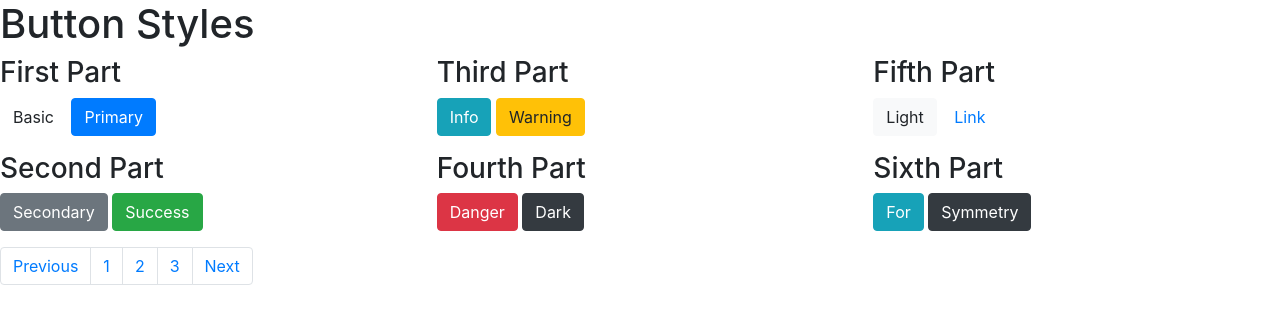
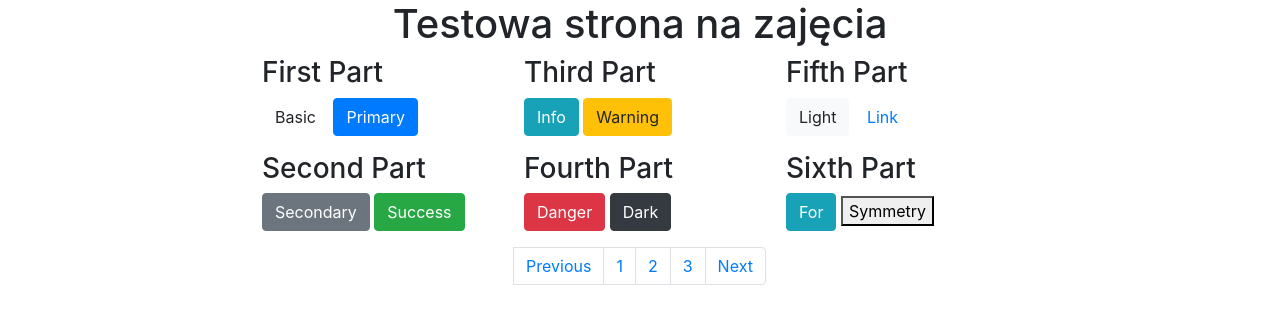
Before and after one commit to Jacek-Kapral/webappslab01, a plain HTML site: page strona.html in a window 1280 px wide. Drawn offline with nearby package versions, Linux system fonts and the light colour scheme.

Commit message:
Cosmetic changes - putting buttons in columns

```diff
--- a/strona.html
+++ b/strona.html
@@ -1,7 +1,7 @@
 <!DOCTYPE html>
 <html lang="en">
 <head>
-  <title>Bootstrap Example</title>
+  <title>Webapps Lab 01</title>
   <meta charset="utf-8">
   <meta name="viewport" content="width=device-width, initial-scale=1">
   <link rel="stylesheet" href="https://cdn.jsdelivr.net/npm/bootstrap@4.6.2/dist/css/bootstrap.min.css">
@@ -11,9 +11,11 @@
 </head>
 <body>
 
-<h1>Button Styles</h1>
+<div class="d-flex justify-content-center"><h1>Testowa strona na zajęcia</h1></div>
 <div class="row">
+<div class="col">
 
+</div>
     <div class="col">
       <h3>First Part</h3><p>
       <button type="button" class="btn">Basic</button>
@@ -38,19 +40,20 @@
       <button type="button" class="btn btn-link">Link</button></p>
 	  <h3>Sixth Part</h3>
 	  <button type="button" class="btn btn-info">For</button>
-	  <button type="button" class="btn btn-dark">Symmetry</button>
+	  <button type="button" cla	ss="btn btn-dark">Symmetry</button>
 
     </div>
+	<div class="col">
+	</div>
 </div>
 
-
-<ul class="pagination">
+<div class="d-flex justify-content-center">
+<ul class="pagination"><br /><br />
   <li class="page-item"><a class="page-link" href="#">Previous</a></li>
   <li class="page-item"><a class="page-link" href="#">1</a></li>
   <li class="page-item"><a class="page-link" href="#">2</a></li>
   <li class="page-item"><a class="page-link" href="#">3</a></li>
   <li class="page-item"><a class="page-link" href="#">Next</a></li>
-</ul>
-
+</div>
 </body>
 </html>
```
